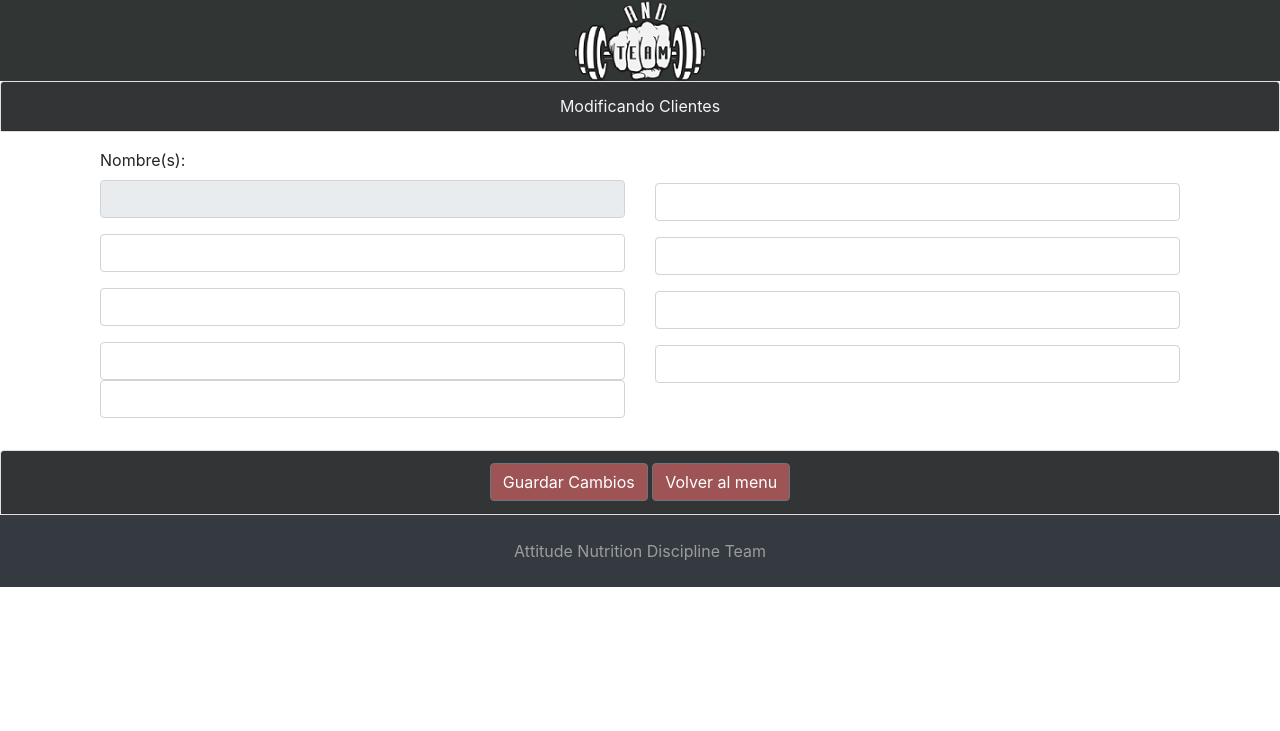
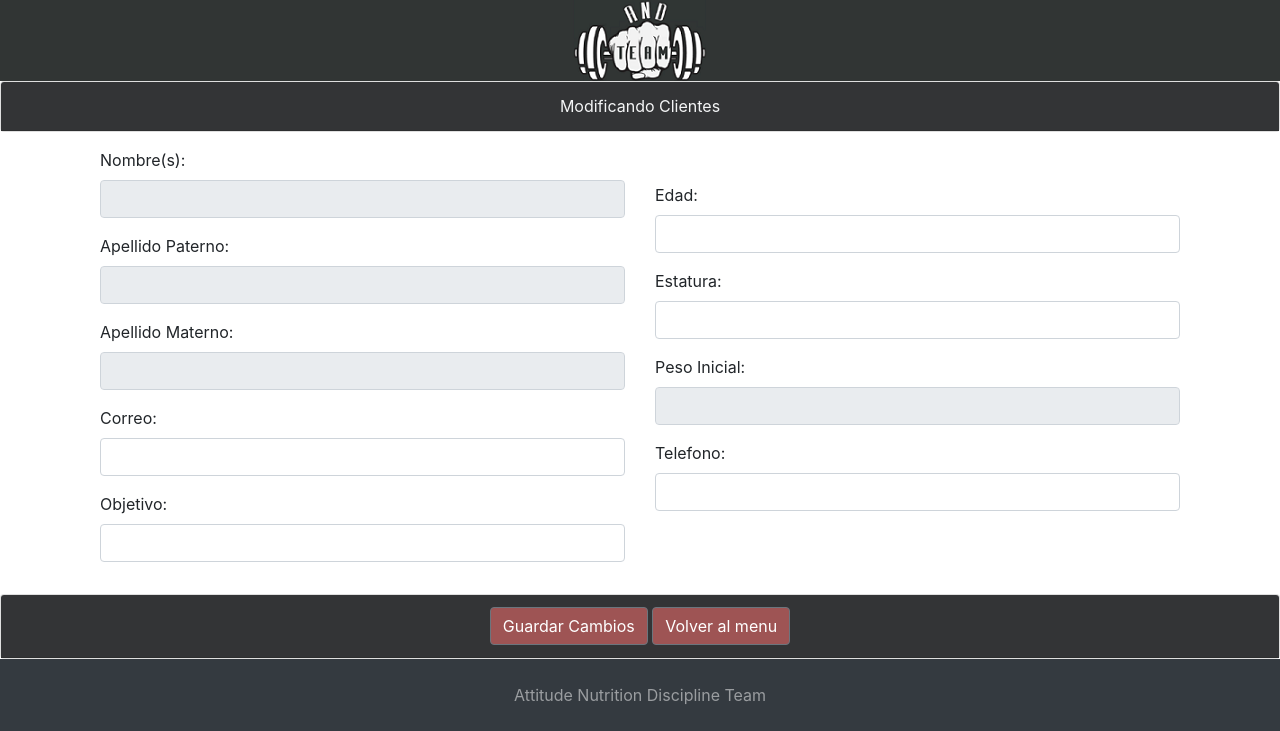
Before and after one commit to DavidEchartea/AndTeamProyecto, a PHP site: page /clientes/updClientes.php?idPaciente=1 in a window 1280 px wide. Shown: the part 76-807 px from the top of the page. Before the commit the page ends 663 px from the top, so only its background shows below. Run offline with PHP 8.4, Linux system fonts and the light colour scheme; the visitor is signed in with stand-in values (Sample User, id 1); data that the repository does not hold is empty; some libraries are stand-ins or nearby versions.

Commit message:
Mejoras visuales y updclientes actualizado

```diff
--- a/clientes/updClientes.php
+++ b/clientes/updClientes.php
@@ -83,14 +83,6 @@ session_start();
     }
 
 
-    .footerp
-    {
-      bottom:0; !important
-      position: fixed; !important
-      text-align: center;
-      width: 100%;
-    }
-
     </style>
   </head>
   <body>
@@ -120,46 +112,62 @@ session_start();
 
 <div class='container-fluid'> <!--CONTAINER-->
 
-
   <div class='d-flex justify-content-center align-items-center container '> <!--DIV FORM-->
 
     <div class='col'> <!--DIV COL-->
+
       <div class='form-group'>
         <input type='hidden' id='txtOpc'class='form-control' name='txtOpc' placeholder='id'>
       </div>
+
       <div class='form-group'>
         <label>Nombre(s):</label>
         <input type='text' class='form-control' name='txtNombre' id='txtNombre' value='$nombre_paciente' disabled>
       </div>
+
       <div class='form-group'>
-    <input type='text' id='txtAPaterno' name='txtAPaterno'class='form-control'>
+        <label>Apellido Paterno:</label>
+        <input type='text' class='form-control' name='txtAPaterno' id='txtAPaterno' value='$apellido_pat' disabled>
       </div>
+
       <div class='form-group'>
-    <input type='text' id='txtAMaterno' name='txtAMaterno'class='form-control'>
+        <label>Apellido Materno:</label>
+        <input type='text' class='form-control' name='txtAMaterno' id='txtAMaterno' value='$apellido_mat' disabled>
       </div>
-    <div class=form-group'>
-    <input type='text' id='txtCorreo' name='txtCorreo'class='form-control'>
+
+      <div class='form-group'>
+        <label>Correo:</label>
+        <input type='text' class='form-control' name='txtCorreo' id='txtCorreo' value='$correo'>
       </div>
+
       <div class='form-group'>
-    <input type='text' id='txtObjetivo' name='txtObjetivo'class='form-control'>
+        <label>Objetivo:</label>
+        <input type='text' class='form-control' name='txtObjetivo' id='txtObjetivo' value='$objetivo'>
       </div>
+
     </div> <!--DIV COL-->
 
   <div class='col'>
     <div class='form-group'>
+      <label>Edad:</label>
+      <input type='text' class='form-control' name='txtEdad' id='txtEdad' value='$edad'>
     </div>
+
       <div class='form-group'>
-      <input type'text' id='txtEdad' name='txtEdad'class='form-control'>
+        <label>Estatura:</label>
+        <input type='text' class='form-control' name='txtEstatura' id='txtEstatura' value='$estatura'>
       </div>
+
       <div class='form-group'>
-      <input type='text' id='txtEstatura' name='txtEstatura'class='form-control'>
+        <label>Peso Inicial:</label>
+        <input type='text' class='form-control' name='txtPesoInicial' id='txtPesoInicial' value='$pesoIni' disabled>
       </div>
+
       <div class='form-group'>
-      <input type='text' id='txtPeso' name='txtPeso'class='form-control' >
+        <label>Telefono:</label>
+        <input type='text' class='form-control' name='txtTelefono' id='txtTelefono' value='$telefono'>
       </div>
-      <div class='form-group'>
-      <input type='text' id='txtTelefono' name='txtTelefono'class='form-control'>
-      </div>
+
   </div>
 
   </div> <!--DIV FORM-->
@@ -168,7 +176,6 @@ session_start();
 </div> <!--CONTAINER-->
   <div class='card text-center'> <!--DIV BOTONES-->
     <div class='card-header'>
-
       <input type='hidden' name='txtOpc' id='txtOpc'>
       <input type='hidden' name='txtId' id='txtId'>
 
@@ -177,7 +184,7 @@ session_start();
     </div>
   </div> <!--DIV BOTONES-->
 
-  <footer class='py-4 bg-dark text-white-50 footerp'>
+  <footer class='py-4 bg-dark text-white-50'>
       <div class='container text-center'>
         <a>Attitude Nutrition Discipline Team</a>
       </div>
```
Also changed, not shown: crearplan.php (+7 -5 lines). Lines whose indentation alone changed are shown as unchanged.
